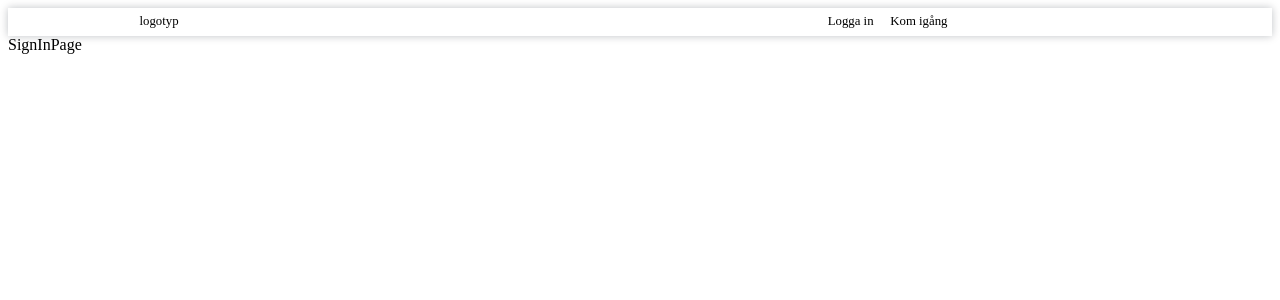
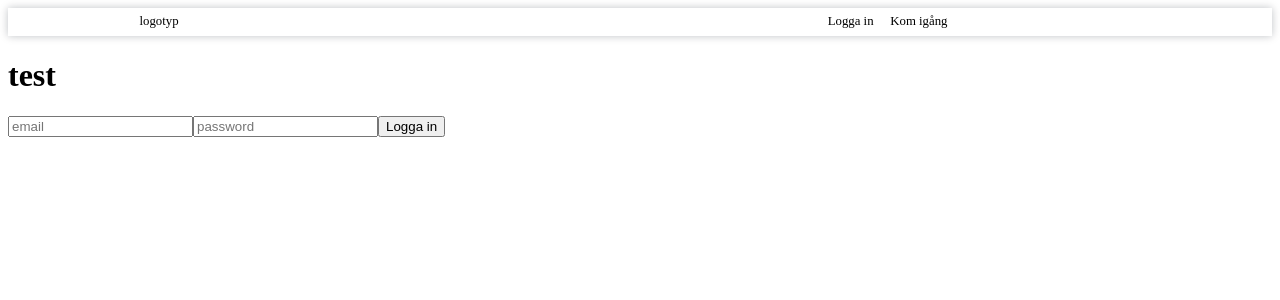
Before and after one commit to ArastoSahbaei/BITup-web, a React (Create React App) app: page / in a window 1280 px wide. Both pictures are taken after a click on the element "Logga in". Shown: the top 300 px of the page. Built offline with nearby package versions, Linux system fonts and the light colour scheme.

Commit message:
added signin

```diff
--- a/src/pages/SignInPage.tsx
+++ b/src/pages/SignInPage.tsx
@@ -1,3 +1,25 @@
+import { useState } from 'react'
+import BitupService from '../shared/api/services/BitupService'
+
 export const SignInPage: React.FC = () => {
-	return <div>SignInPage</div>
+	const [email, setEmail] = useState('')
+	const [password, setPassword] = useState('')
+
+	const roflmao = async () => {
+		try {
+			const { data } = await BitupService.login({ email: email, password: password })
+			console.log(data)
+		} catch (error) {
+			console.log(error)
+		}
+	}
+
+	return (
+		<div>
+			<h1>test</h1>
+			<input placeholder='email' onChange={(event) => setEmail(event.target.value)} />
+			<input placeholder='password' type='password' onChange={(event) => setPassword(event.target.value)} />
+			<button onClick={() => roflmao()}>Logga in</button>
+		</div>
+	)
 }
```
